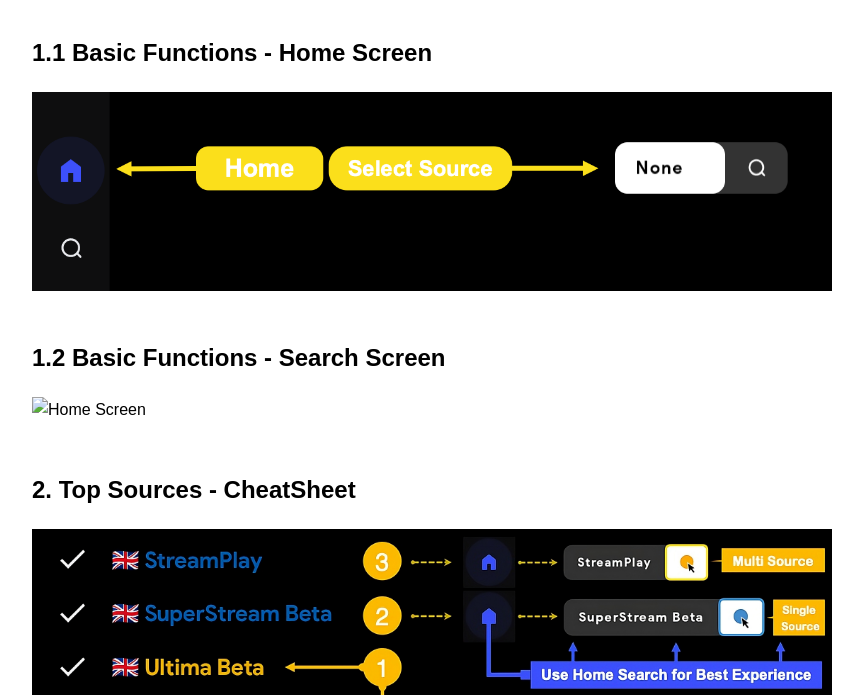
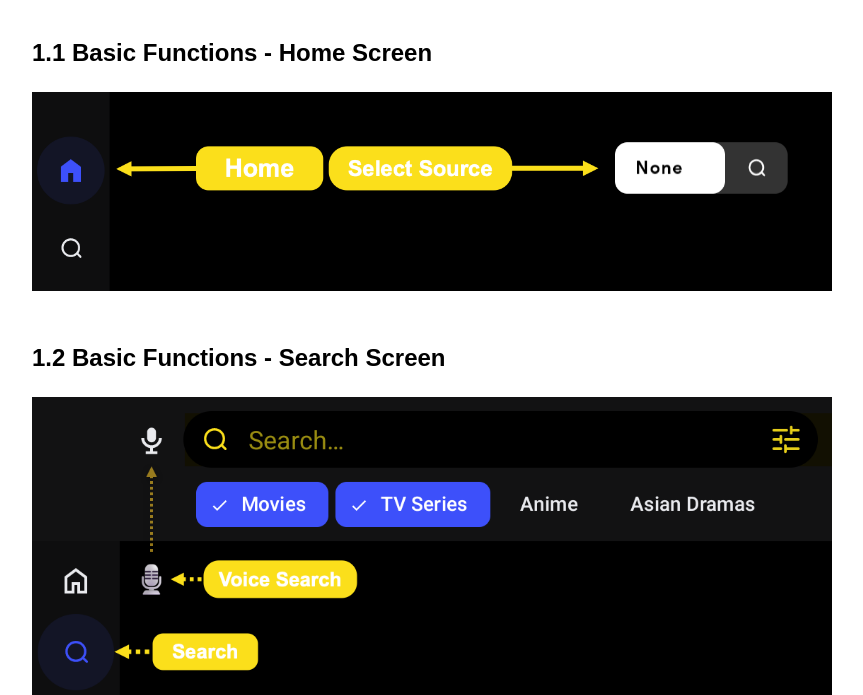
Before and after one commit to CtrlAltDelicious/StreamingGuide, a plain HTML site: page index.html in a window 1280 px wide. Shown: the part 105-800 px from the top of the page, without its empty margins (208-1071 px from the left). Drawn offline with Linux system fonts and the light colour scheme.

Commit message:
Update index.html

```diff
--- a/index.html
+++ b/index.html
@@ -34,7 +34,7 @@
     <img src="media/Basic_Functions_Home_Screen_1.png"  alt="Home Screen">
 
     <h2>1.2 Basic Functions - Search Screen</h2>
-    <img src="media/Basic_Functions_Search_Screen"  alt="Home Screen">
+    <img src="media/Basic_Functions_Search_Screen.png"  alt="Home Screen">
 
     <h2>2. Top Sources - CheatSheet</h2>
     <img src="media/1_Landing_Page_%26_Sources_Search_Upscaled.png" alt="Landing Page">
```
